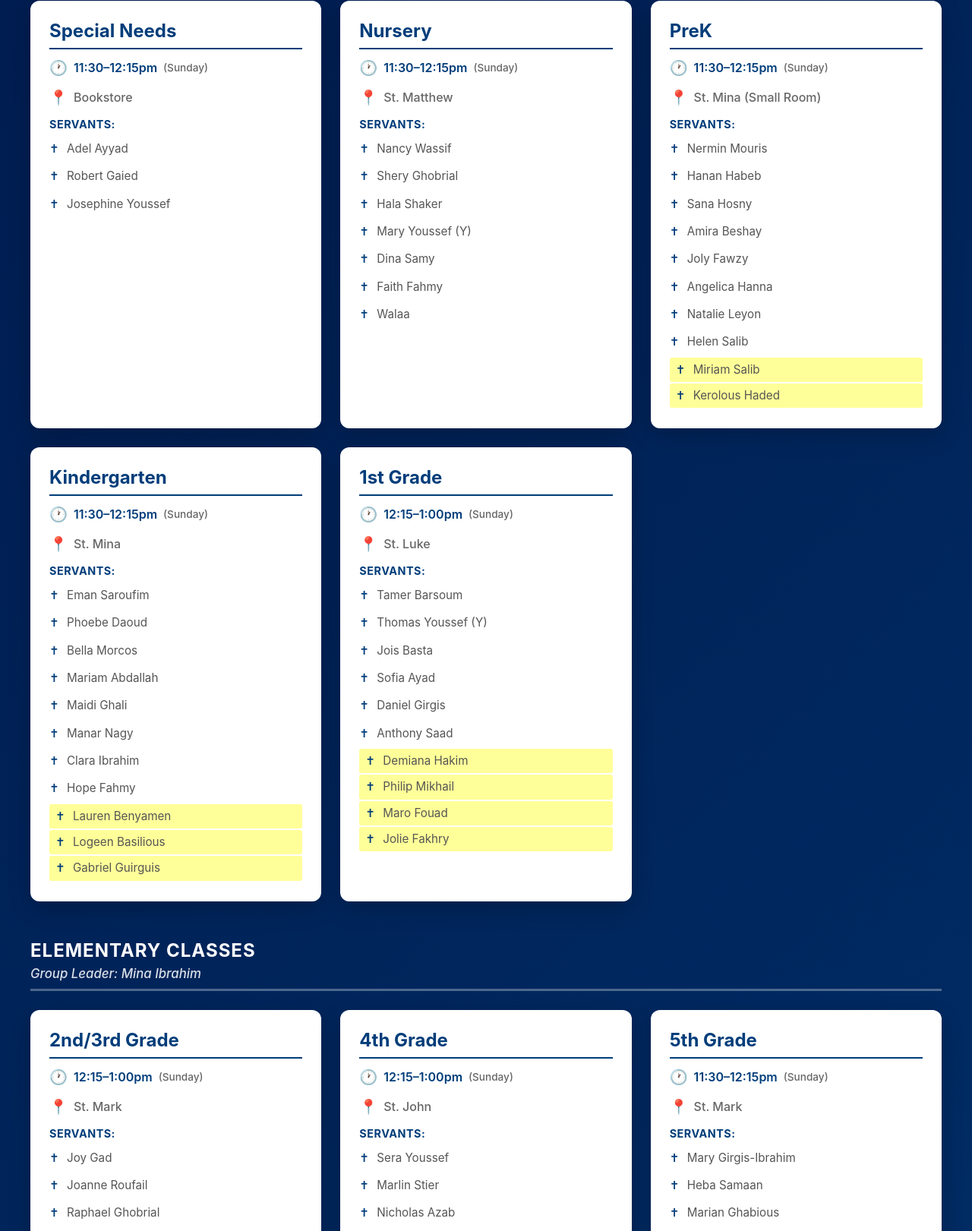
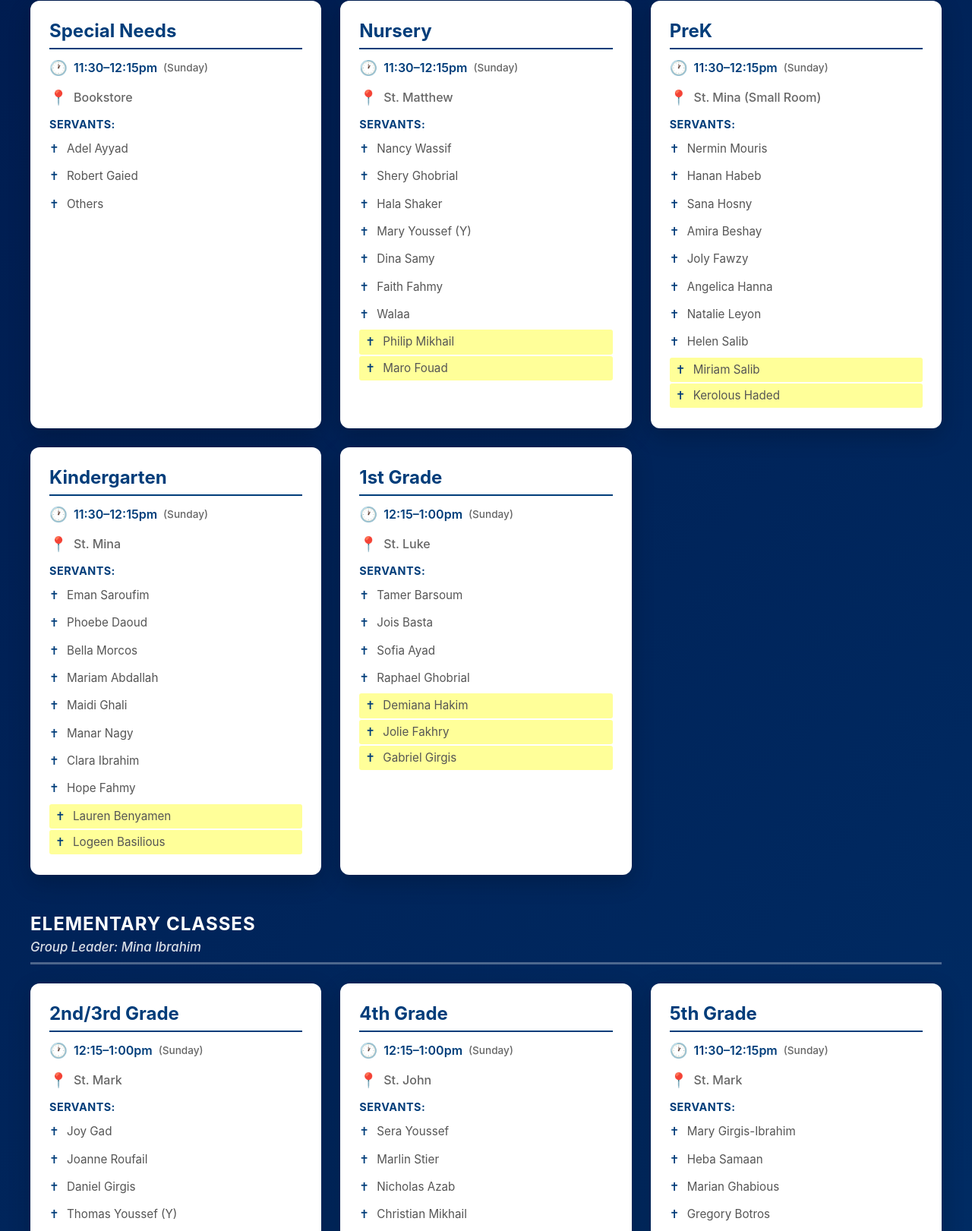
Before and after one commit to christophermetri/sunday-school-assignments, a plain HTML site: page index.html in a window 1280 px wide. Shown: the part 480-2101 px from the top of the page at 76% size. Drawn offline with Linux system fonts and the light colour scheme.

Commit message:
Add files via upload

```diff
--- a/index.html
+++ b/index.html
@@ -221,7 +221,7 @@
                         <strong>Servants:</strong>
                         <div class="servant">Adel Ayyad</div>
                         <div class="servant">Robert Gaied</div>
-                        <div class="servant">Josephine Youssef</div>
+                        <div class="servant">Others</div>
                     </div>
                 </div>
 
@@ -238,6 +238,8 @@
                         <div class="servant">Dina Samy</div>
                         <div class="servant">Faith Fahmy</div>
                         <div class="servant">Walaa</div>
+                        <div class="servant new">Philip Mikhail</div>
+                        <div class="servant new">Maro Fouad</div>
                     </div>
                 </div>
 
@@ -276,7 +278,6 @@
                         <div class="servant">Hope Fahmy</div>
                         <div class="servant new">Lauren Benyamen</div>
                         <div class="servant new">Logeen Basilious</div>
-                        <div class="servant new">Gabriel Guirguis</div>
                     </div>
                 </div>
 
@@ -287,15 +288,12 @@
                     <div class="servants-list">
                         <strong>Servants:</strong>
                         <div class="servant">Tamer Barsoum</div>
-                        <div class="servant">Thomas Youssef (Y)</div>
                         <div class="servant">Jois Basta</div>
                         <div class="servant">Sofia Ayad</div>
-                        <div class="servant">Daniel Girgis</div>
-                        <div class="servant">Anthony Saad</div>
+                        <div class="servant">Raphael Ghobrial</div>
                         <div class="servant new">Demiana Hakim</div>
-                        <div class="servant new">Philip Mikhail</div>
-                        <div class="servant new">Maro Fouad</div>
                         <div class="servant new">Jolie Fakhry</div>
+                        <div class="servant new">Gabriel Girgis</div>
                     </div>
                 </div>
             </div>
@@ -313,7 +311,8 @@
                         <strong>Servants:</strong>
                         <div class="servant">Joy Gad</div>
                         <div class="servant">Joanne Roufail</div>
-                        <div class="servant">Raphael Ghobrial</div>
+                        <div class="servant">Daniel Girgis</div>
+                        <div class="servant">Thomas Youssef (Y)</div>
                         <div class="servant">Mina Ibrahim</div>
                         <div class="servant">Mayan Amin</div>
                         <div class="servant">Tony Ibrahim</div>
@@ -559,6 +558,7 @@
                 </p>
                 <div style="display: grid; grid-template-columns: repeat(auto-fit, minmax(250px, 1fr)); gap: 15px;">
                     <div class="servant">Andrew Loka</div>
+                    <div class="servant">Anthony Saad</div>
                     <div class="servant">Cathy Ibrahim</div>
                     <div class="servant">Christie Azer</div>
                     <div class="servant">Daniel Shohdy</div>
@@ -570,6 +570,8 @@
                     <div class="servant">Kathryn Habib</div>
                     <div class="servant">Mariam Ayyad</div>
                     <div class="servant">Marina Moussa</div>
+                    <div class="servant">Neveen Kamel</div>
+                    <div class="servant">Nancy Sidhom</div>
                     <div class="servant">Marla Hakim</div>
                     <div class="servant">Verena ElDeiry</div>
                     <div class="servant">Verina Anis</div>
```
